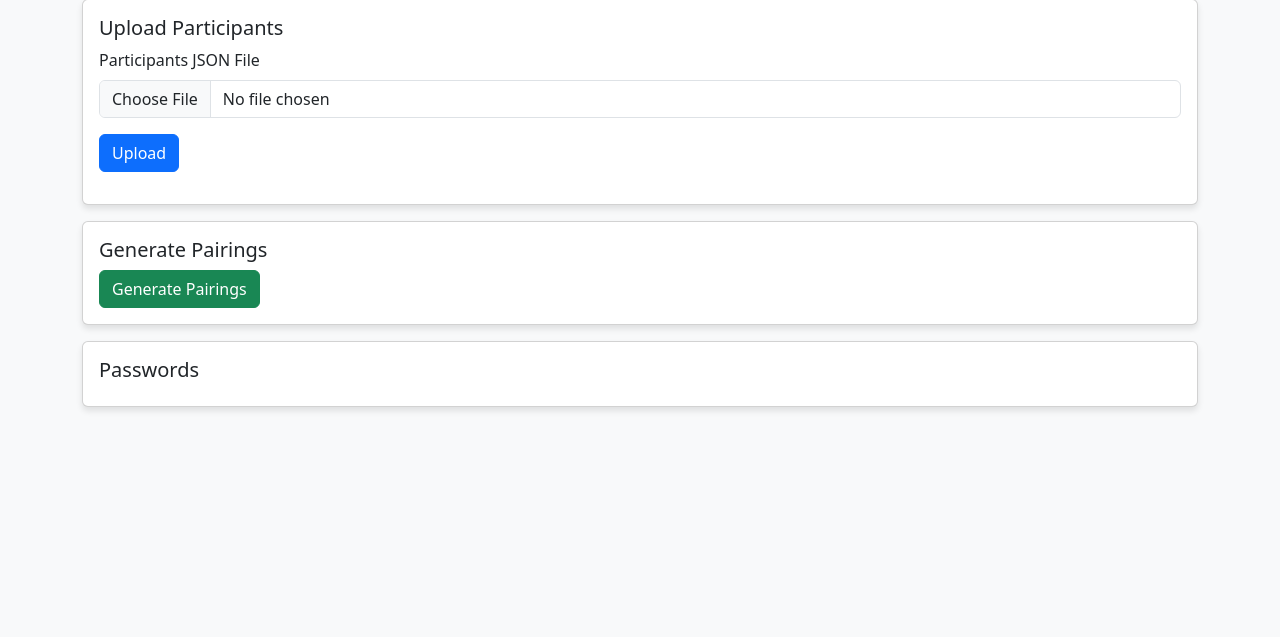
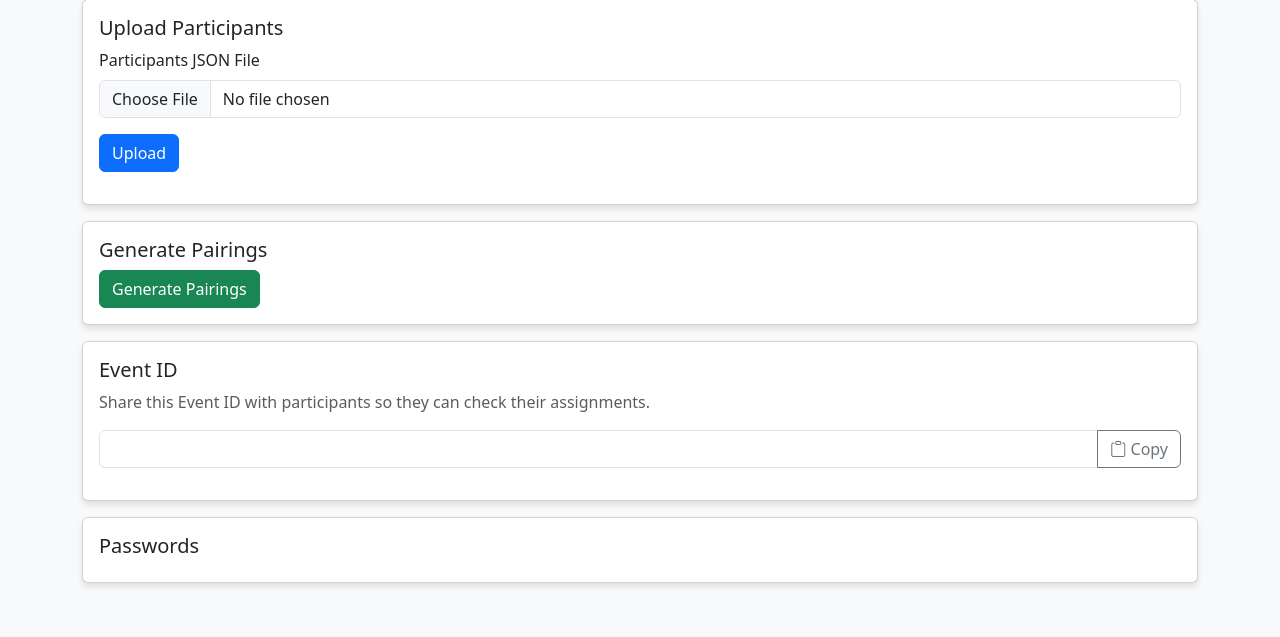
Before and after one commit to stratzoomer/secret-santa, a Flask app: page / in a window 1280 px wide. Shown: the part 163-800 px from the top of the page. Run offline with Flask 3, Linux system fonts and the light colour scheme; some libraries are stand-ins or nearby versions.

Commit message:
Display event id on admin page

```diff
--- a/templates/index.html
+++ b/templates/index.html
@@ -109,6 +109,21 @@
 
                 <div class="card">
                     <div class="card-body">
+                        <h5 class="card-title">Event ID</h5>
+                        <div class="mb-3">
+                            <p class="text-muted">Share this Event ID with participants so they can check their assignments.</p>
+                            <div class="input-group">
+                                <input type="text" class="form-control font-monospace" id="eventId" readonly>
+                                <button class="btn btn-outline-secondary" type="button" id="copyEventIdBtn" title="Copy to clipboard">
+                                    <i class="bi bi-clipboard"></i> Copy
+                                </button>
+                            </div>
+                        </div>
+                    </div>
+                </div>
+
+                <div class="card">
+                    <div class="card-body">
                         <h5 class="card-title">Passwords</h5>
                         <div id="passwordList" class="password-list"></div>
                     </div>
@@ -128,6 +143,11 @@
                             <div class="mb-3">
                                 <label for="password" class="form-label">Your Password</label>
                                 <input type="password" class="form-control" id="password" required>
+                            </div>
+                            <div class="mb-3">
+                                <label for="eventIdParticipant" class="form-label">Event ID <span class="text-muted">(optional)</span></label>
+                                <input type="text" class="form-control font-monospace" id="eventIdParticipant" placeholder="Leave blank if checking from same browser">
+                                <small class="form-text text-muted">Only needed if checking from a different browser or device</small>
                             </div>
                             <button type="submit" class="btn btn-primary">Check Assignment</button>
                         </form>
@@ -199,6 +219,10 @@
                 const data = await response.json();
 
                 if (response.ok) {
+                    // Display event ID if provided
+                    if (data.event_id) {
+                        document.getElementById('eventId').value = data.event_id;
+                    }
                     alert('Participants loaded successfully!');
                 } else {
                     alert(`Error: ${data.error}`);
@@ -217,6 +241,11 @@
                 const data = await response.json();
 
                 if (response.ok) {
+                    // Display event ID if provided
+                    if (data.event_id) {
+                        document.getElementById('eventId').value = data.event_id;
+                    }
+
                     // Display passwords
                     const passwordList = document.getElementById('passwordList');
                     passwordList.innerHTML = '';
@@ -242,6 +271,12 @@
             e.preventDefault();
             const name = document.getElementById('name').value;
             const password = document.getElementById('password').value;
+            const eventId = document.getElementById('eventIdParticipant').value.trim();
+
+            const requestBody = { name, password };
+            if (eventId) {
+                requestBody.event_id = eventId;
+            }
 
             try {
                 const response = await fetch('/check_assignment', {
@@ -249,7 +284,7 @@
                     headers: {
                         'Content-Type': 'application/json'
                     },
-                    body: JSON.stringify({ name, password })
+                    body: JSON.stringify(requestBody)
                 });
                 const data = await response.json();
 
@@ -271,6 +306,30 @@
                 alert('Error checking assignment');
             }
         });
+
+        // Copy event ID to clipboard
+        document.getElementById('copyEventIdBtn').addEventListener('click', () => {
+            const eventIdInput = document.getElementById('eventId');
+            eventIdInput.select();
+            eventIdInput.setSelectionRange(0, 99999); // For mobile devices
+
+            try {
+                document.execCommand('copy');
+                const btn = document.getElementById('copyEventIdBtn');
+                const originalHTML = btn.innerHTML;
+                btn.innerHTML = '<i class="bi bi-check"></i> Copied!';
+                btn.classList.remove('btn-outline-secondary');
+                btn.classList.add('btn-success');
+
+                setTimeout(() => {
+                    btn.innerHTML = originalHTML;
+                    btn.classList.remove('btn-success');
+                    btn.classList.add('btn-outline-secondary');
+                }, 2000);
+            } catch (err) {
+                alert('Failed to copy event ID. Please copy it manually.');
+            }
+        });
     </script>
 </body>
 </html>
```
